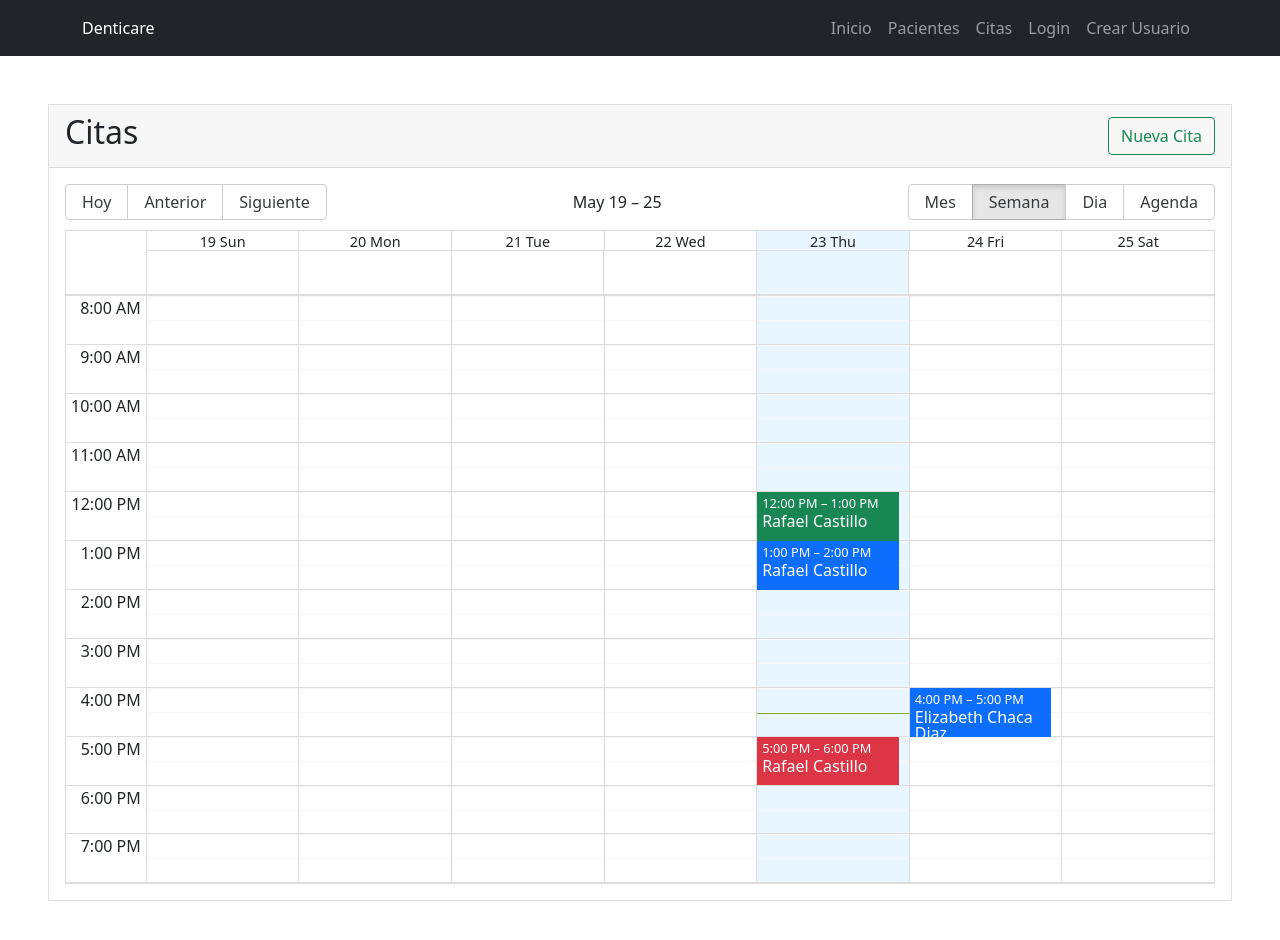
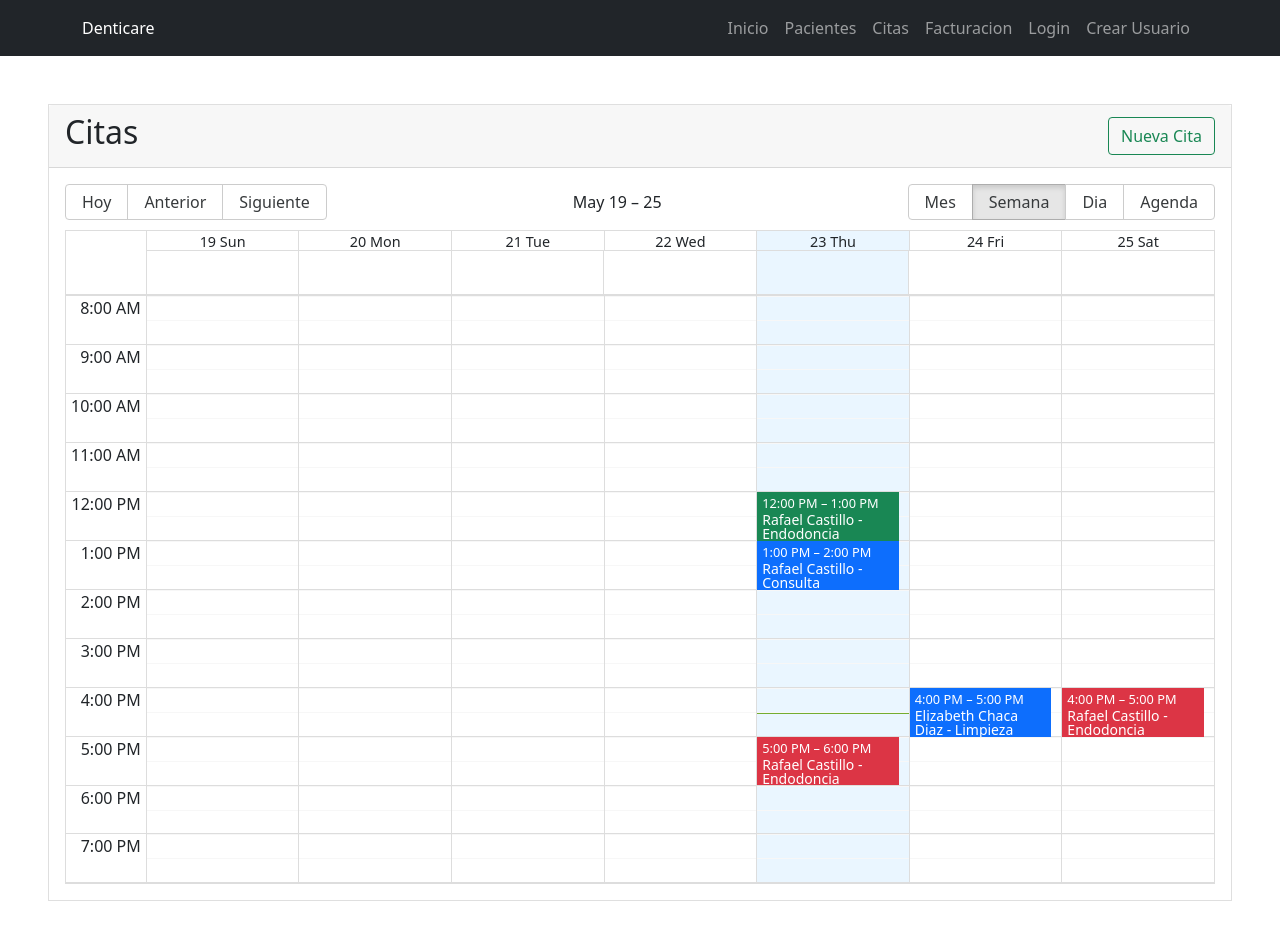
Before and after one commit to leoxnet1410/denticare-frontend, a React (Vite) app: page /appointments in a window 1280 px wide. Shown: the top 940 px of the page. Built offline with nearby package versions, Linux system fonts and the light colour scheme; data requests are answered from the project's data file.

Commit message:
Starting with billing

```diff
--- a/server/db.json
+++ b/server/db.json
@@ -61,6 +61,28 @@
       "status": "Agendada",
       "observations": "Limpieza basica",
       "treatment": "Limpieza"
+    },
+    {
+      "status": "Cancelada",
+      "closingNotes": "Cliente llamo para cancelar cita",
+      "id": "a72a",
+      "date": "2024-05-25",
+      "patient": "Rafael Castillo",
+      "time": "16:00",
+      "observations": "12345",
+      "treatment": "Endodoncia",
+      "patient_id": "a231"
+    },
+    {
+      "id": "0cfd",
+      "patient": "Elizabeth  Chaca Diaz",
+      "patient_id": "5c34",
+      "date": "2024-05-26",
+      "time": "12:00",
+      "status": "Agendada",
+      "observations": "Caries en Pieza 38",
+      "treatment": "Caries"
     }
-  ]
+  ],
+  "bills":[]
 }
--- a/src/App.jsx
+++ b/src/App.jsx
@@ -4,6 +4,7 @@ import { Patients } from './Pages/Patients'
 import { Appointments } from './Pages/Appointments'
 import { BasicLayout } from './Layout/Basic'
 import { PatientShow } from './Pages/patients/Show'
+import { Billing } from './Pages/billing/Billing'
 
 
 
@@ -18,6 +19,7 @@ function App() {
           <Route path="/patients" element={<Patients />} />
           <Route path="/patients/:id" element={<PatientShow />} />
           <Route path="/appointments" element={<Appointments />} />
+          <Route path="/billing" element={<Billing />} />
         </Route>
         {/* <Route path="welcome" element={<Welcome />} />
         <Route path="/login" element={<LoginForm />} />
--- a/src/Pages/Appointments.jsx
+++ b/src/Pages/Appointments.jsx
@@ -49,7 +49,7 @@ export const Appointments = () => {
         ...appointment,
         start: startTime.toDate(),
         end: endTime.toDate(),
-        title: appointment.patient
+        title: `${appointment.patient}`
 
       }
     )
@@ -61,7 +61,7 @@ export const Appointments = () => {
       classValue = 'bg-primary border-0 rounded-0'
     }
     else if (event.status === 'Completada') {
-      classValue = 'bg-success text-white border-0 rounded-0'
+      classValue = 'bg-success border-0 rounded-0'
     }
     else {
       classValue = 'bg-danger border-0 rounded-0'
@@ -69,6 +69,24 @@ export const Appointments = () => {
     return ({
       className: classValue,
     })
+  }
+
+  const CustomMonthEvent = ({ event }) => {
+    return (
+      <div>
+        <p className='mb-0' style={{fontSize:14}}>{event.time} {event.title}</p>
+
+      </div>
+    );
+  }
+
+  const CustomWeekEvent = ({ event }) => {
+    return (
+      <div>
+        <p className='mb-0' style={{fontSize:14}}>{event.title} - {event.treatment}</p>
+
+      </div>
+    );
   }
   const minTime = new Date();
   minTime.setHours(8, 0, 0);
@@ -100,6 +118,15 @@ export const Appointments = () => {
             max={maxTime}
             onSelectEvent={(event) => setCurrentEvent(event)}
             eventPropGetter={eventTypeGetter}
+            components={{
+              month: {
+                event: CustomMonthEvent
+              },
+              week: {
+                event: CustomWeekEvent
+              }
+
+            }}
 
 
           />
--- a/src/Pages/NavigationBar.jsx
+++ b/src/Pages/NavigationBar.jsx
@@ -35,6 +35,11 @@ export const NavigationBar = () => {
                 Citas
               </Link>
             </li>
+            <li className="pacientes">
+              <Link className="nav-link " to="/billing">
+                Facturacion
+              </Link>
+            </li>
             <li className="login">
               <Link className="nav-link " to="Login">
                 Login
--- /dev/null
+++ b/src/Pages/billing/Billing.jsx
@@ -0,0 +1,30 @@
+import React from 'react';
+import { Row, Col, Card, Table, Button } from 'react-bootstrap';
+
+export const Billing = () => {
+  return (
+    <Row>
+      <Col sm={12}>
+        <Card className='rounded-0'>
+          <Card.Header className='d-flex justify-content-between align-items-center'>
+            <h3>Facturacion</h3>
+            <Button size='sm' variant='primary'>Nueva Factura</Button>
+          </Card.Header>
+          <Card.Body>
+            <Table size='sm'>
+              <thead>
+                <tr>
+                  <th>Fecha</th>
+                  <th>Descripcion</th>
+                  <th>Monto</th>
+                  <th>Estado</th>
+                </tr>
+              </thead>
+            </Table>
+          </Card.Body>
+        </Card>
+      </Col>
+
+    </Row>
+  )
+}
--- a/src/Pages/patients/Show.jsx
+++ b/src/Pages/patients/Show.jsx
@@ -2,6 +2,7 @@ import React, { useEffect, useState } from 'react';
 import { Card, Col, ListGroup, ListGroupItem, Row, Table, Tabs, Tab, Badge } from 'react-bootstrap';
 import { useParams } from 'react-router-dom';
 import { ApiClient } from '../../api/ApiClient';
+import { StatusBadge } from '../../components/StatusBadge';
 
 export const PatientShow = () => {
   const { id } = useParams();
@@ -80,7 +81,7 @@ export const PatientShow = () => {
                           <tr className={details?.id === appointment.id ? 'bg-info' : ""} key={index} onClick={() => handleDetailClick(appointment)}>
                             <td>{appointment.date}</td>
                             <td>{appointment.observations}</td>
-                            <td>{appointment.status}</td>
+                            <td><StatusBadge status={appointment.status} /></td>
                           </tr>
                           {
                             details && details.id === appointment.id && (
--- /dev/null
+++ b/src/components/StatusBadge.jsx
@@ -0,0 +1,18 @@
+import React from 'react';
+import { Badge } from "react-bootstrap";
+
+export const StatusBadge = ({ status }) => {
+  let classValue;
+  if (status === 'Agendada') {
+    classValue = 'bg-primary border-0 rounded-0'
+  }
+  else if (status === 'Completada') {
+    classValue = 'bg-success border-0 rounded-0'
+  }
+  else {
+    classValue = 'bg-danger border-0 rounded-0'
+  }
+  return (
+    <Badge className={classValue}>{status}</Badge>
+  )
+}
--- a/src/constants.js
+++ b/src/constants.js
@@ -1,4 +1,5 @@
 export const TREATMENTS = [
+  "Caries",
   "Endodoncia",
   "Exodoncia",
   "Limpieza",
@@ -9,5 +10,12 @@ export const TREATMENTS = [
   "Blanqueamiento",
   "Implante",
   "Otro"
+]
+
+export const PROCEDURES = [
+  "Tratamiento Principal",
+  "Imagenologia",
+  "Medicacion/Anestesia",
+  "Protesis/Implante",
 
 ]
```
Also changed, not shown: src/Pages/appointments/AppointmentModal.jsx (+116 -8 lines).
